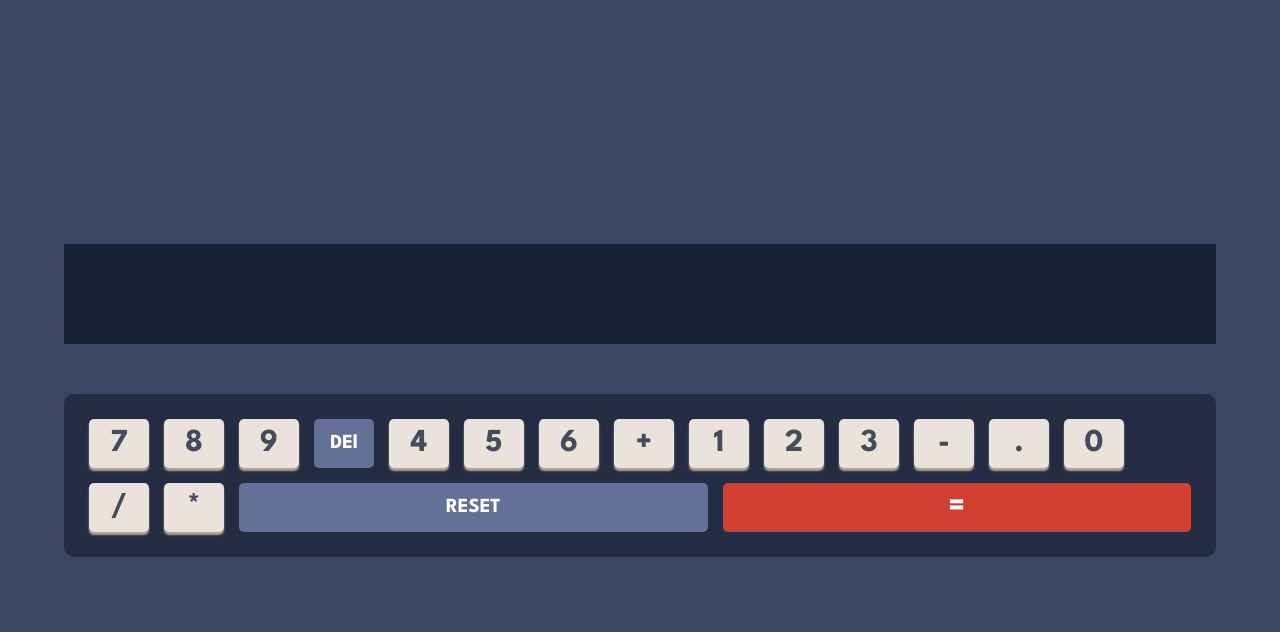
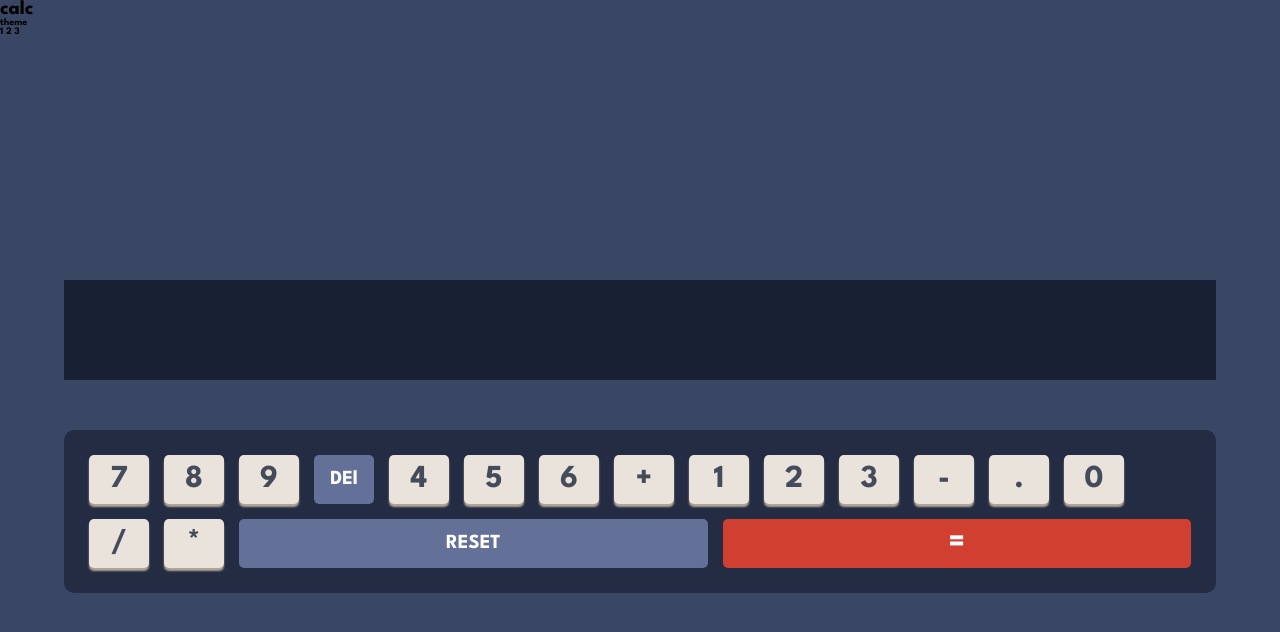
Before and after one commit to sanketcharanpahadi/calculator-app, a plain HTML site: page index.html in a window 1280 px wide. Drawn offline with Linux system fonts and the light colour scheme.

Commit message:
updated header

```diff
--- a/index.html
+++ b/index.html
@@ -15,6 +15,28 @@
     <title>Frontend Mentor | Calculator app</title>
   </head>
   <body>
+    <header>
+      <div class="logo">
+        <h1>calc</h1>
+      </div>
+
+      <div class="theme">
+        <div class="theme-title">theme</div>
+        <div class="themes">
+          <div class="theme-number">
+            <span>1</span>
+            <span>2</span>
+            <span>3</span>
+          </div>
+          <div class="theme-color">
+            <div class="active-theme active-theme-1 active"></div>
+            <div class="active-theme active-theme-2"></div>
+            <div class="active-theme active-theme-3"></div>
+          </div>
+        </div>
+      </div>
+    </header>
+
     <main>
       <div class="container">
         <div class="input-screen"></div>
```
